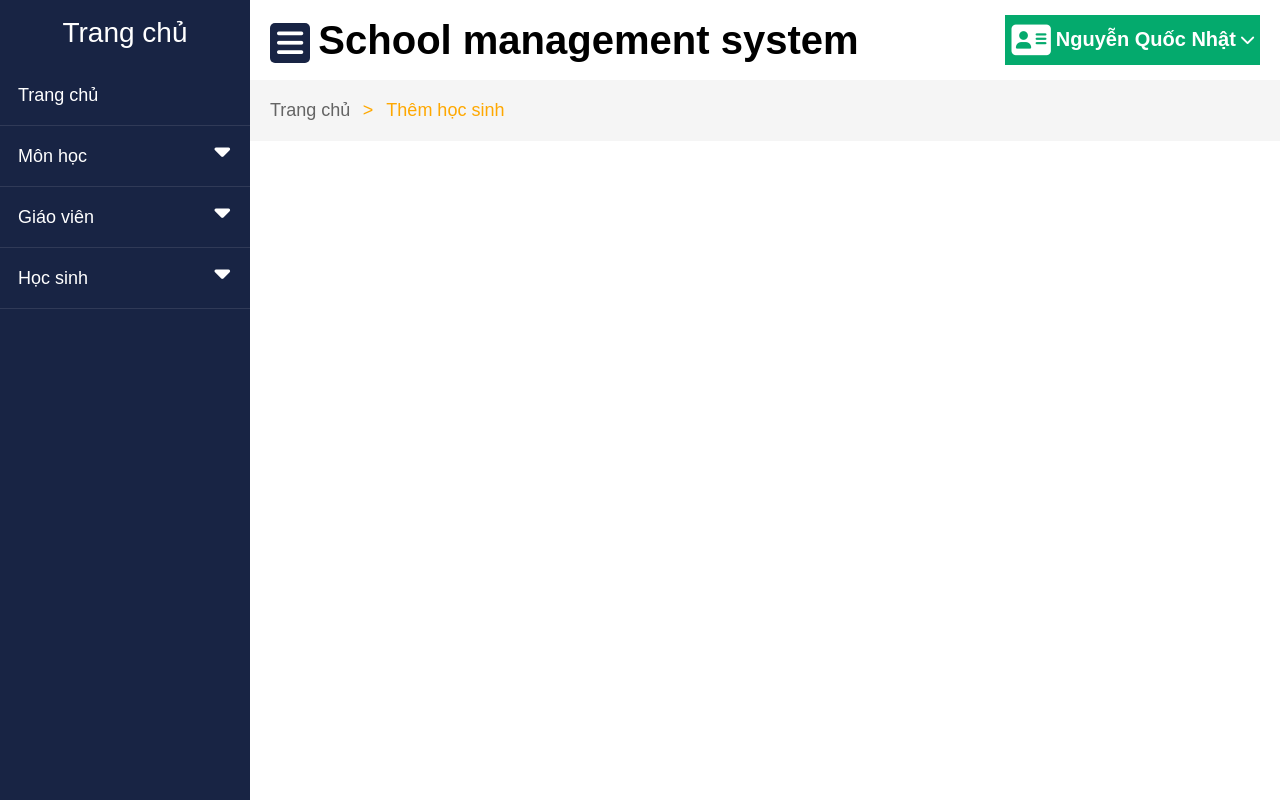
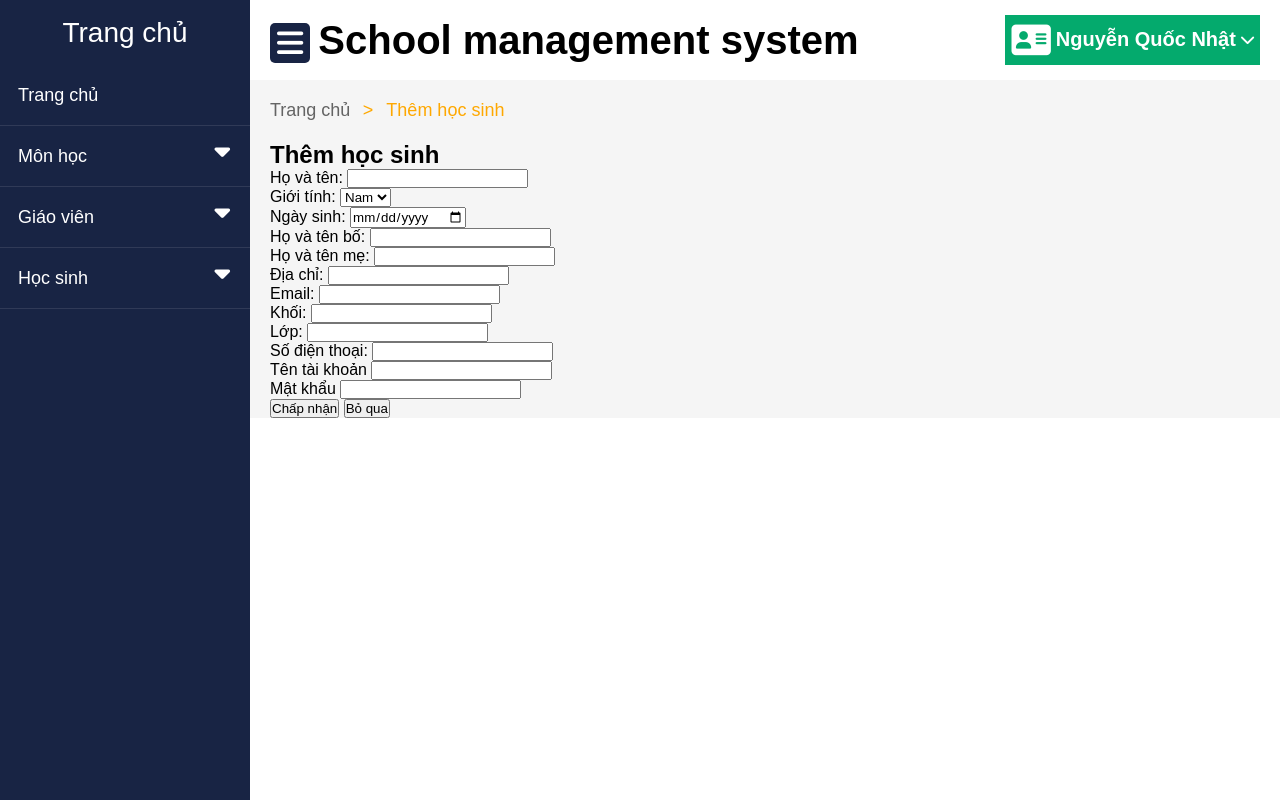
Before and after one commit to nhat15/System-management-project, a PHP site: page /frontend/student_adding.php in a window 1280 px wide. Run offline with PHP 8.4, Linux system fonts and the light colour scheme.

Commit message:
Update student_adding.php

```diff
--- a/frontend/student_adding.php
+++ b/frontend/student_adding.php
@@ -28,6 +28,79 @@
                 <li><a href="index.php">Trang chủ</a></li>
                 <li>Thêm học sinh</li>
             </ul>
+
+            <h2>Thêm học sinh</h2>
+            <form action="" method="get" class="container">
+
+            <div>
+                <label class="student name">Họ và tên:</label>
+                <input type="text" name="name" id="name">
+            </div>
+
+            <div class = "fix">
+                <label class="student gender">Giới tính:</label>
+                <select name="gender" id="gender">
+                    <option value="Nam">Nam</option>
+                    <option value="Nữ">Nữ</option>
+                </select>
+
+            </div>
+
+            <div>
+                <label class="student dob">Ngày sinh:</label>
+                <input type="date" name="dob" id="dob">
+            </div>
+
+            <div>
+                <label class="student father">Họ và tên bố:</label>
+                <input type="text" name="father" id="father">
+            </div>
+
+            <div>
+                <label class="student mother">Họ và tên mẹ:</label>
+                <input type="text" name="mother" id="mother">
+            </div>
+
+            <div>
+                <label class="student address">Địa chỉ:</label>
+                <input type="text" name="address" id="address">
+            </div>
+
+            <div>
+                <label class="student email">Email:</label>
+                <input type="email" name="email" id="email">
+            </div>
+
+            <div>
+                <label class="student grade">Khối:</label>
+                <input type="text" name="grade" id="grade">
+            </div>
+
+            <div>
+                <label class="student class">Lớp:</label>
+                <input type="text" name="class" id="class">
+            </div>
+
+            <div>
+                <label class="student phonenumber">Số điện thoại:</label>
+                <input type="text" name="phonenumber" id="phonenumber">
+            </div>
+
+            <div>
+                <label class="student username">Tên tài khoản</label>
+                <input type="text" name="username" id="username">
+            </div>
+
+            <div>
+                <label class="student password">Mật khẩu</label>
+                <input type="text" name="password" id="password">
+            </div>
+
+            <div class = "submission">
+                <input type="submit" onclick="javascript:Accept();" value="Chấp nhận">
+                <input type="button" onclick="javascript:Deny();" value="Bỏ qua">
+            </div>
+        </form>
         </div>
     </section>
 
```
